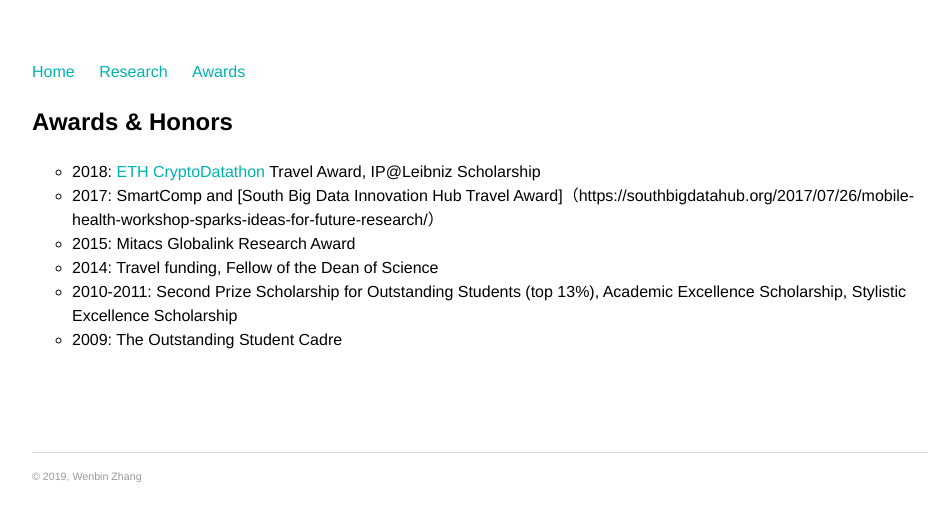
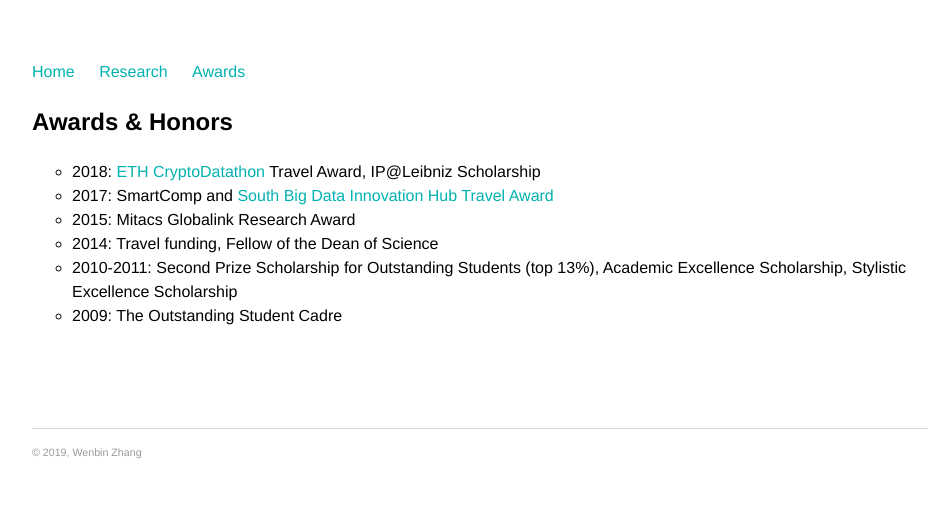
Before and after one commit to vanbanTruong/vanbanTruong.github.io, a Jekyll site: the page built from awards.md, in a window 1280 px wide. Shown: the top 522 px of the page, without its empty margins (160-1099 px from the left). Built offline with Jekyll 4.4.1, drawn with Linux system fonts in a browser that asks for light colours.

Commit message:
Update awards.md

```diff
--- a/awards.md
+++ b/awards.md
@@ -6,7 +6,7 @@ title: Awards
 ### Awards & Honors
 
 * 2018: [ETH CryptoDatathon](https://www.cryptodatathon.com/) Travel Award, IP@Leibniz Scholarship
-* 2017: SmartComp and [South Big Data Innovation Hub Travel Award]（https://southbigdatahub.org/2017/07/26/mobile-health-workshop-sparks-ideas-for-future-research/）
+* 2017: SmartComp and [South Big Data Innovation Hub Travel Award](https://southbigdatahub.org/2017/07/26/mobile-health-workshop-sparks-ideas-for-future-research/)
 * 2015: Mitacs Globalink Research Award
 * 2014: Travel funding, Fellow of the Dean of Science
 * 2010-2011: Second Prize Scholarship for Outstanding Students (top 13%), Academic Excellence Scholarship, Stylistic Excellence Scholarship
```
